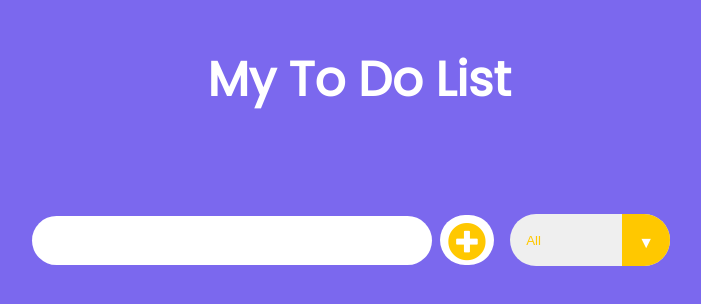
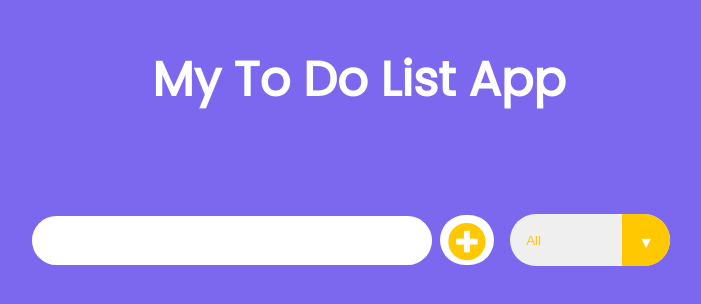
Before and after one commit to Dhruvtripathi87/To-Do-List, a plain HTML site: page index.html in a window 1280 px wide. Shown: the whole page, without its empty margins (281-982 px from the left). Drawn offline with Linux system fonts and the light colour scheme.

Commit message:
Update index.html

```diff
--- a/index.html
+++ b/index.html
@@ -11,7 +11,7 @@
 </head>
 <body>
     <header>
-        <h1>My To Do List</h1>
+        <h1>My To Do List App</h1>
     </header>
     <form action="">
         <input type="text" class="todo-input">
```
